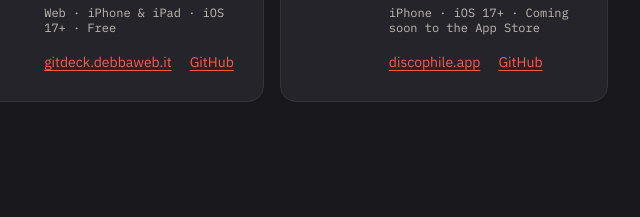
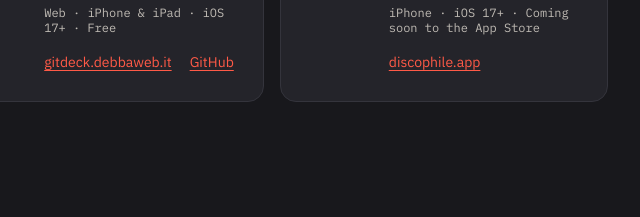
Before and after one commit to debba/melicum, a plain HTML site: page docs/index.html in a window 1280 px wide. Shown: the part 7956-8173 px from the top of the page, 533-1173 px from the left. Drawn offline with Linux system fonts and the light colour scheme.

Commit message:
Remove the Discophile GitHub link

```diff
--- a/docs/index.html
+++ b/docs/index.html
@@ -603,7 +603,7 @@
         <h3><a href="https://discophile.app">Discophile</a></h3>
         <p>A native iPhone player for Navidrome, Subsonic and Jellyfin libraries, with Audiobookshelf audiobooks, internet radio and a music assistant that runs on your iPhone or with ChatGPT.</p>
         <span class="spec">iPhone · iOS 17+ · Coming soon to the App Store</span>
-        <p class="links"><a href="https://discophile.app">discophile.app</a><a href="https://github.com/debba/discophile">GitHub</a></p>
+        <p class="links"><a href="https://discophile.app">discophile.app</a></p>
       </article>
     </div>
   </div>
```
